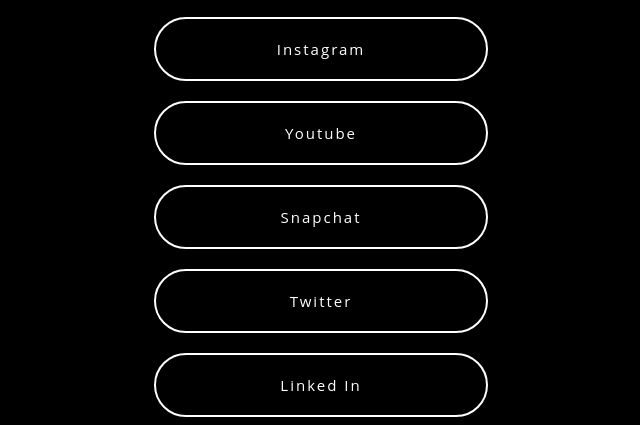
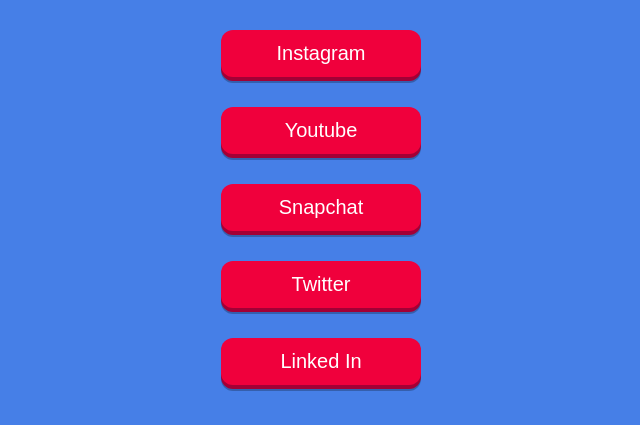
Before and after one commit to rbkavin/rbkavin, a plain HTML site: page social/index.html in a window 1280 px wide. Shown: the part 409-834 px from the top of the page, without its empty margins (319-959 px from the left). Drawn offline with Linux system fonts and the light colour scheme.

Commit message:
social page

```diff
--- /dev/null
+++ b/portfolio/styles.css
@@ -0,0 +1,56 @@
+body {
+  background: black;
+  color: #fff;
+  font-family: 'Open Sans', sans-serif;
+  font-size: 15px;
+  letter-spacing: 2px;
+}
+
+img {
+  border-radius: 50%;
+}
+
+.profile-picture {
+  display: block;
+  margin-left: auto;
+  margin-right: auto;
+  margin-top: 10%;
+  height: auto;
+  max-width: 200px;
+}
+
+.profile-name {
+  text-align: center;
+  padding: 30px;
+}
+
+.links {
+  text-align: center;
+  margin-top: 20px;
+  padding: 20px;
+  border: 1px solid white;
+  border-width: 2px;
+  width: 290px;
+  display: block;
+  margin-left: auto;
+  margin-right: auto;
+  border-radius: 40px;
+}
+
+a {
+  text-decoration: none;
+  color: white;
+  transition: color 1s;
+}
+
+.bottom-text {
+  text-align: center;
+  margin-top: 40px;
+  font-size: 20px;
+  font-weight: bold;
+}
+
+a:hover {
+  color: #000;
+  background: #fff;
+}
--- /dev/null
+++ b/social/app.js
@@ -0,0 +1,105 @@
+const links = [{
+        title: "Instagram",
+        link: "https://instagram.com/rbkavin"
+    },
+    {
+        title: "Youtube",
+        link: "https://www.youtube.com/c/RbkavinStudio"
+    },
+    {
+        title: "Snapchat",
+        link: "https://www.snapchat.com/add/rbkavin"
+    },
+
+    {
+        title: "Twitter",
+        link: "http://twitter.com/rbkavin"
+    },
+    {
+        title: "Linked In",
+        link: "https://www.linkedin.com/in/rbkavin"
+    },
+
+
+    //         {
+    // title:"",
+    // link:""
+    //         },
+];
+links.forEach((i) => {
+    createButton(document.getElementById("linkDiv"), i.link, i.title)
+
+})
+
+function createButton(main, link_, title_) {
+
+    var wraper = document.createElement('div');
+    wraper.className = "wrapers";
+    var a = document.createElement('a');
+    a.href = link_;
+    var button = document.createElement('button');
+    button.className = "pushable"
+    var span1 = document.createElement('span');
+    span1.className = 'shadow';
+    var span2 = document.createElement('span');
+    span2.className = 'edge';
+
+    var span3 = document.createElement('span');
+    span3.className = 'front';
+
+    var link = document.createTextNode(title_);
+    span3.appendChild(link)
+
+    button.appendChild(span1)
+    button.appendChild(span2)
+    button.appendChild(span3)
+
+    a.appendChild(button)
+    wraper.appendChild(a);
+    main.appendChild(wraper);
+}
+
+function setAppleFavicons() {
+    let headTitle = document.querySelector('head');
+
+    let appleFavIcons = [{
+            rel: 'icon',
+
+            sizes: '32x32',
+            href: '/threejstest/fav/favicon-32x32.png'
+        },
+        {
+            rel: 'icon',
+            sizes: '16x16',
+            href: '/threejstest/fav/favicon-16x16.png'
+        },
+        {
+
+
+            rel: 'apple-touch-icon',
+            sizes: '180x180',
+            href: '/threejstest/fav/apple-touch-icon.png'
+        },
+
+        {
+
+
+            rel: 'shortcut icon',
+            sizes: null,
+            href: '/threejstest/fav/favicon.ico'
+        }
+    ]
+
+    appleFavIcons.forEach(function (appleFavIcon) {
+        let setAFavicon = document.createElement('link');
+        setAFavicon.setAttribute('rel', appleFavIcon.rel);
+        if (appleFavIcon.sizes == null) {
+
+        } else {
+            setAFavicon.setAttribute('sizes', appleFavIcon.sizes);
+        }
+        setAFavicon.setAttribute('href', appleFavIcon.href);
+        headTitle.appendChild(setAFavicon);
+    });
+}
+setAppleFavicons();
--- a/social/index.html
+++ b/social/index.html
@@ -3,12 +3,12 @@
     <meta charset="UTF-8">
     <meta name="viewport" content="width=device-width, initial-scale=1.0">
     <link rel="stylesheet" href="styles.css">
-    <title>Rbkavin Socials</title>
+    <title>Rbkavin's Social</title>
 
   <meta http-equiv="X-UA-Compatible" content="ie=edge">
 
-  <meta name="description" content= "Social media links of Kavin kumar AKA RBkavin">
-  <meta property ="og:description" content= "Social media links of Kavin kumar AKA RBkavin" >
+  <meta name="description" content= "Social media links of Kavin kumar AKA RBkavin - XR Creator">
+  <meta property ="og:description" content= "Social media links of Kavin kumar AKA RBkavin - XR Creator" >
 <meta property="og:url" content="https://rbkavin.in/social/" >
 
 <meta property=" og:type"  content="website" >
@@ -20,108 +20,11 @@
 
 
     <div class="profile-name">@rbkavin</div>
+
     <div id="linkDiv">
-
 
     </div>
 
- <script>
-    const links=[
-        {
-title:"Instagram",
-link:"https://instagram.com/rbkavin"
-        },
-   {
-title:"Youtube",
-link:"https://www.youtube.com/c/RbkavinStudio"
-        },
-           {
-title:"Snapchat",
-link:"https://www.snapchat.com/add/rbkavin"
-        },
-
-           {
-title:"Twitter",
-link:"http://twitter.com/rbkavin"
-        },
-         {
-title:"Linked In",
-link:"https://www.linkedin.com/in/rbkavin"
-        },
-
-
-//         {
-// title:"",
-// link:""
-//         },
-    ];
-links.forEach((i)=>{
-
-
-     createLink( document.getElementById("linkDiv"),i.link,i.title)
-
-})
-function createLink(main,link_,title_) {
-
-           var a = document.createElement('a');
-
-                var link = document.createTextNode(title_);
-
-
-                a.appendChild(link);
-
-                a.title = title_;
-                  a.className="links";
-
-                a.href = link_;
-
-
-                main.appendChild(a);
-            }
-    function setAppleFavicons() {
-    let headTitle = document.querySelector('head');
-
-    let appleFavIcons = [{
-            rel: 'icon',
-
-            sizes: '32x32',
-            href: '/threejstest/fav/favicon-32x32.png'
-        },
-        {
-            rel: 'icon',
-            sizes: '16x16',
-            href: '/threejstest/fav/favicon-16x16.png'
-        },
-        {
-
-
-            rel: 'apple-touch-icon',
-            sizes: '180x180',
-            href: '/threejstest/fav/apple-touch-icon.png'
-        },
-
-        {
-
-
-            rel: 'shortcut icon',
-            sizes: null,
-            href: '/threejstest/fav/favicon.ico'
-        }
-    ]
-
-    appleFavIcons.forEach(function (appleFavIcon) {
-        let setAFavicon = document.createElement('link');
-        setAFavicon.setAttribute('rel', appleFavIcon.rel);
-        if (appleFavIcon.sizes == null) {
-
-        } else {
-            setAFavicon.setAttribute('sizes', appleFavIcon.sizes);
-        }
-        setAFavicon.setAttribute('href', appleFavIcon.href);
-        headTitle.appendChild(setAFavicon);
-    });
-}
-setAppleFavicons();
-</script>
+<script src="app.js"></script>
 </body>
 </html>
--- a/social/styles.css
+++ b/social/styles.css
@@ -1,8 +1,13 @@
+@font-face {
+  font-family: myfont;
+  src: url(/threejstest/fonts/Itim/Itim-Regular.ttf);
+}
+
 body {
-  background: black;
+  background: #467FE7;
   color: #fff;
-  font-family: 'Open Sans', sans-serif;
-  font-size: 15px;
+  font-family: myfont;
+  font-size: 20px;
   letter-spacing: 2px;
 }
 
@@ -21,36 +26,106 @@
 
 .profile-name {
   text-align: center;
+  font-size: 30px;
   padding: 30px;
 }
 
-.links {
-  text-align: center;
-  margin-top: 20px;
-  padding: 20px;
-  border: 1px solid white;
-  border-width: 2px;
-  width: 290px;
-  display: block;
-  margin-left: auto;
-  margin-right: auto;
-  border-radius: 40px;
+
+.wrapers {
+  display: flex;
+  align-items: center;
+  justify-content: center;
+  margin: 10px;
+  padding: 10px;
 }
 
-a {
-  text-decoration: none;
+.text {
+  /* margin: 300px auto; */
+  min-width: 200px;
+  text-align: center;
   color: white;
-  transition: color 1s;
+  margin: 0 auto;
+  display: block;
 }
 
-.bottom-text {
-  text-align: center;
-  margin-top: 40px;
-  font-size: 20px;
-  font-weight: bold;
+button {
+  min-width: 200px;
+
 }
 
-a:hover {
-  color: #000;
-  background: #fff;
+.fronts {
+
+  position: absolute;
+  /* left: 100px; */
+  /* top: 150px; */
+  z-index: 1;
 }
+
+.center {
+  display: flex;
+  justify-content: center;
+  text-align: center;
+}
+
+
+
+
+.pushable {
+  position: relative;
+  background: transparent;
+  border: none;
+  padding: 0;
+  cursor: pointer;
+}
+
+.shadow {
+  position: absolute;
+  top: 0;
+  left: 0;
+  width: 100%;
+  height: 100%;
+  border-radius: 12px;
+  background: hsl(0deg 0% 0% / 0.25);
+  transform: translateY(2px);
+}
+
+.edge {
+  position: absolute;
+  top: 0;
+  left: 0;
+  width: 100%;
+  height: 100%;
+  border-radius: 12px;
+  background: hsl(340deg 100% 32%);
+}
+
+.front {
+  display: block;
+  position: relative;
+  padding: 12px 42px;
+  border-radius: 12px;
+  font-size: 1.25rem;
+  color: white;
+  background: hsl(345deg 100% 47%);
+  transform: translateY(-4px);
+}
+
+.pushable:hover .front {
+  transform: translateY(-6px);
+}
+
+.pushable:hover .shadow {
+  transform: translateY(4px);
+}
+
+.pushable:active .front {
+  transform: translateY(-2px);
+}
+
+.pushable:active .shadow {
+  transform: translateY(1px);
+}
+
+.pushable:focus:not(:focus-visible) {
+  outline: none;
+}
```
Also changed, not shown: portfolio/app.js (added, +103 -0 lines), portfolio/index.html (added, +25 -0 lines).
